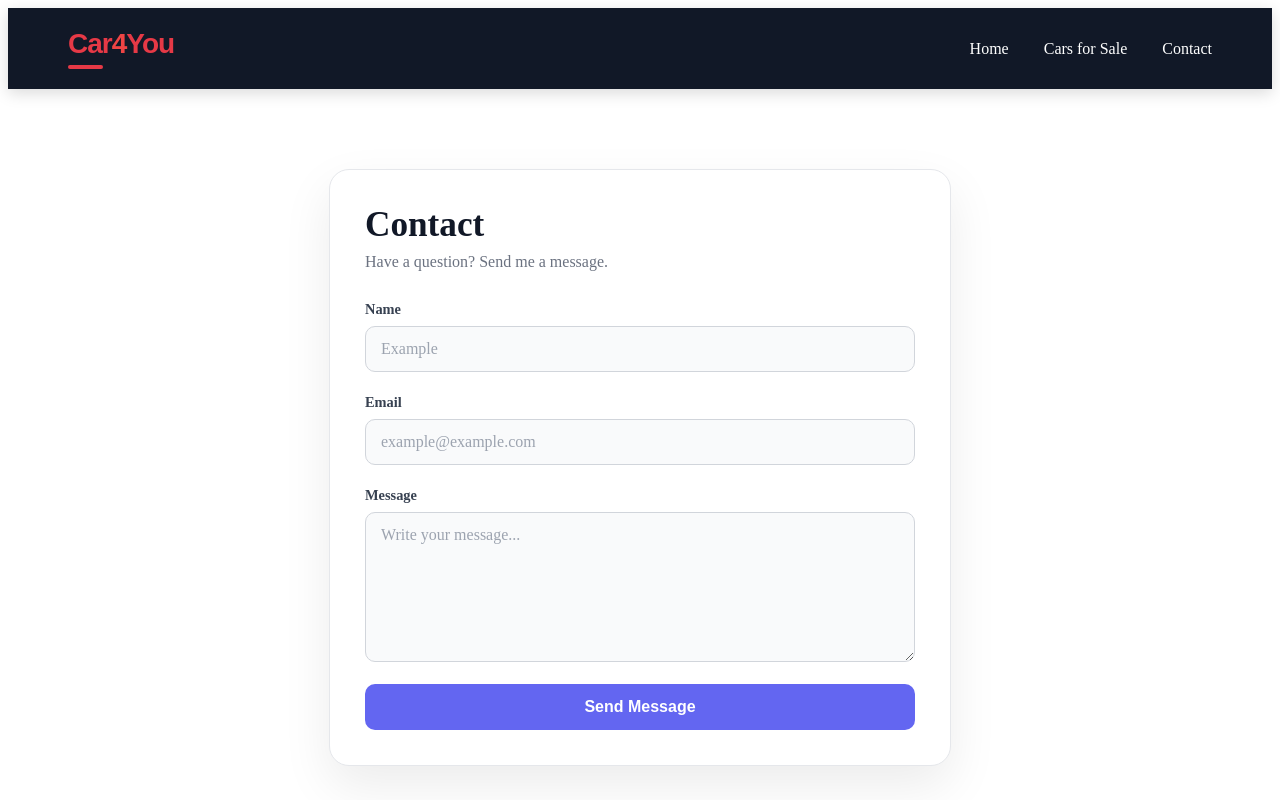
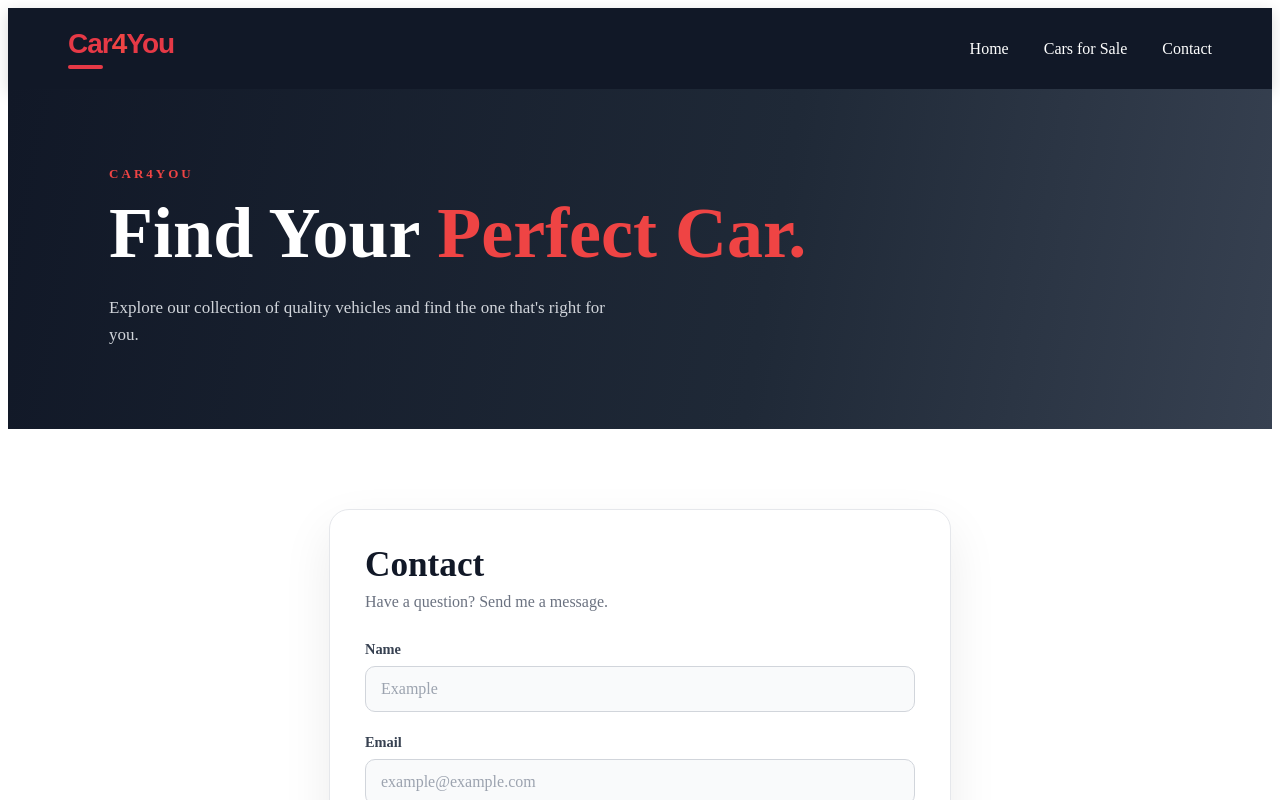
Before and after one commit to yuusufxb/car-shop-ui, a React (Vite) app: page /contacts in a window 1280 px wide. Shown: the top 800 px of the page. Built offline with nearby package versions, Linux system fonts and the light colour scheme.

Commit message:
adding some animation for a good transition ui

```diff
--- a/index.html
+++ b/index.html
@@ -4,7 +4,7 @@
     <meta charset="UTF-8" />
     <link rel="icon" type="image/svg+xml" href="/favicon.svg" />
     <meta name="viewport" content="width=device-width, initial-scale=1.0" />
-    <title>car-shop</title>
+    <title>carShop</title>
   </head>
   <body>
     <div id="root"></div>
--- a/package.json
+++ b/package.json
@@ -12,6 +12,7 @@
   "dependencies": {
     "@reduxjs/toolkit": "^2.12.0",
     "axios": "^1.20.0",
+    "framer-motion": "^13.4.4",
     "react": "^19.2.8",
     "react-dom": "^19.2.8",
     "react-redux": "^9.3.0",
--- a/src/App.jsx
+++ b/src/App.jsx
@@ -1,21 +1,62 @@
-import { Route, Routes } from 'react-router-dom'
+import { Route, Routes, useLocation } from 'react-router-dom'
 import './App.css'
 import Navbar from './components/Navbar'
 import Home from './pages/Home'
 import Cars from './pages/Cars'
 import Contact from './pages/Contact'
+import { AnimatePresence, motion } from 'framer-motion'
+
+function Page({ children }) {
+  return (
+    <motion.div
+      initial={{ opacity: 0, y: 20 }}
+      animate={{ opacity: 1, y: 0 }}
+      exit={{ opacity: 0, y: -20 }}
+      transition={{ duration: 0.2 }}
+    >
+      {children}
+    </motion.div>
+  )
+}
 
 function App() {
+  const location = useLocation()
 
   return (
     <>
-      <Navbar/>
-        <Routes>
-          <Route path='/' element={<Home/>}/>
-          <Route path='/cars' element={<Cars/>}/>
-          <Route path='/contacts' element={<Contact/>}/>
+      <Navbar />
+
+      <AnimatePresence mode="wait">
+        <Routes location={location} key={location.pathname}>
+          <Route
+            path="/"
+            element={
+              <Page>
+                <Home />
+              </Page>
+            }
+          />
+
+          <Route
+            path="/cars"
+            element={
+              <Page>
+                <Cars />
+              </Page>
+            }
+          />
+
+          <Route
+            path="/contacts"
+            element={
+              <Page>
+                <Contact />
+              </Page>
+            }
+          />
         </Routes>
-     </>
+      </AnimatePresence>
+    </>
   )
 }
 
--- a/src/components/css/navbar.css
+++ b/src/components/css/navbar.css
@@ -1,3 +1,12 @@
+html {
+  scroll-behavior: smooth;
+}
+
+section {
+  scroll-margin-top: 80px;
+}
+
+
 .navbar {
   display: flex;
   justify-content: space-between;
--- a/src/pages/Contact.jsx
+++ b/src/pages/Contact.jsx
@@ -24,6 +24,21 @@ export default function Contact(){
 
     return(
         <>
+        <section className="cars-hero">
+            <div>
+            <p>CAR4YOU</p>
+
+            <h1>
+                Find Your
+                <span> Perfect Car.</span>
+            </h1>
+
+            <p className="hero-description">
+                Explore our collection of quality vehicles
+                and find the one that's right for you.
+            </p>
+            </div>
+        </section>
         <div className="contact-container">
             <h1>Contact</h1>
             <p className="subtitle">Have a question? Send me a message.</p>
--- a/src/pages/Home.jsx
+++ b/src/pages/Home.jsx
@@ -3,6 +3,21 @@
 export default function Home(){
     return(
         <>
+            <section className="cars-hero">
+                <div>
+                    <p>CAR4YOU</p>
+
+                    <h1>
+                        Find Your
+                        <span> Perfect Car.</span>
+                    </h1>
+
+                    <p className="hero-description">
+                        Explore our collection of quality vehicles
+                        and find the one that's right for you.
+                    </p>
+                </div>
+            </section>
         <h1>Home</h1>
         </>
     )
--- a/src/pages/css/cars.css
+++ b/src/pages/css/cars.css
@@ -6,7 +6,7 @@
 /* HERO */
 
 .cars-hero {
-  min-height: 360px;
+  min-height: 220px;
 
   display: flex;
   align-items: center;
```
Also changed, not shown: 1 other file (tests, documents, lock files or other folders).
